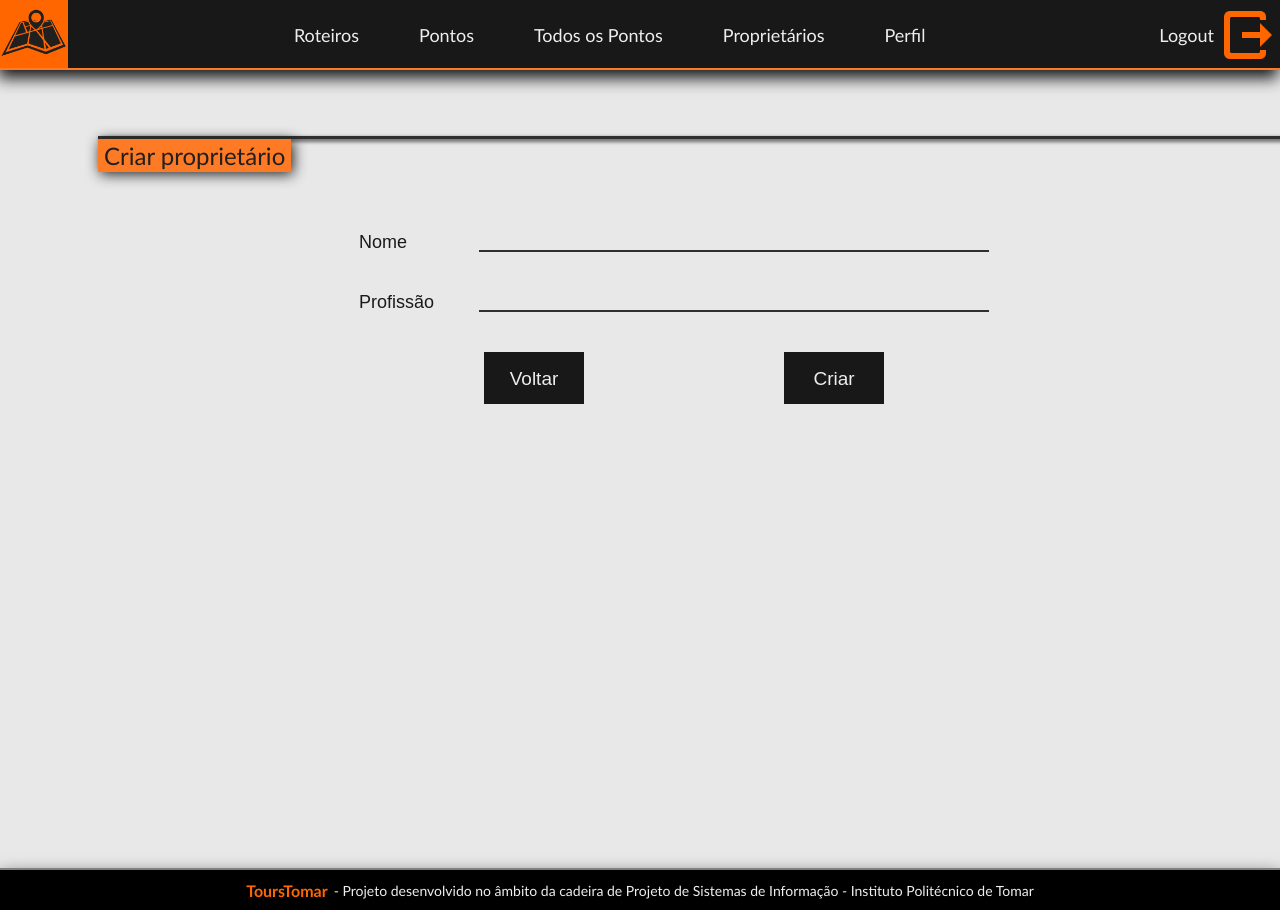
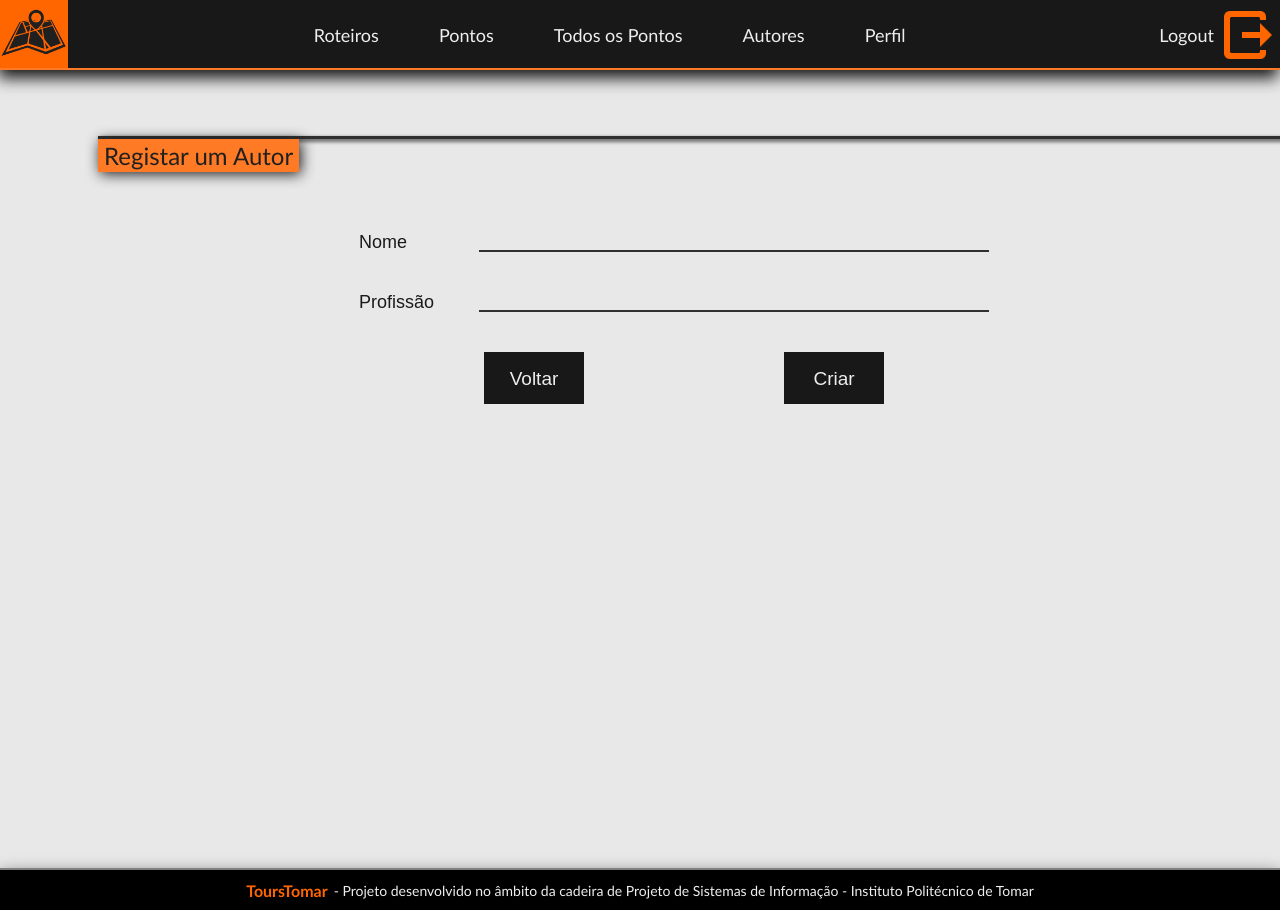
Before and after one commit to iptomar/PSI-Grupo-A-2019-2020, a React (Create React App) app in the folder frontoffice/: page /createProp in a window 1280 px wide. Built offline with nearby package versions, Linux system fonts and the light colour scheme; sample sign-in values are in the browser's storage.

Commit message:
Substituição Proprietários para autores
Para estar de acordo com o ficheiro inicial que nos foi fornecido.

```diff
--- a/frontoffice/src/pages/PointDetails.jsx
+++ b/frontoffice/src/pages/PointDetails.jsx
@@ -141,7 +141,7 @@ class PointDetails extends Component {
                 </div>
 
                 <div className="FieldDiv">
-                  <label className="FieldLabel">Proprietário do Edifício</label>
+                  <label className="FieldLabel">Autor/es do Edifício</label>
                   <input
                     type="text"
                     id="date"
--- a/frontoffice/src/pages/createProp.jsx
+++ b/frontoffice/src/pages/createProp.jsx
@@ -97,7 +97,7 @@ class CProp extends Component {
                     <div id="PageCenter">
                         <div id="PageCentralDiv">
                             <div className="TitleDiv"></div>
-                            <p className="TitleP">Criar proprietário</p>
+                            <p className="TitleP">Registar um Autor</p>
                             <div id="RouteBox">
                                 <div className="FieldDiv">
                                     <label className="FieldLabel">Nome</label>
--- a/frontoffice/src/pages/homepage.jsx
+++ b/frontoffice/src/pages/homepage.jsx
@@ -50,7 +50,8 @@ class HomePage extends Component {
                 <div id="PageMainDiv">
                     <div className="BackgroundDiv"></div>
                     <div id="PageCenter">
-                    <div id="PageCentralDiv">
+                    <div  id="PageCentralDiv">
+
                     </div>
                     <footer id="FooterDiv">
                         <p id="Footer1p">ToursTomar</p>
--- a/frontoffice/src/pages/navBar.jsx
+++ b/frontoffice/src/pages/navBar.jsx
@@ -64,7 +64,7 @@ class NavBar extends Component {
                 className="CenterNavButton"
                 onClick={() => this.props.redirecter("/Props")}
               >
-               Proprietários
+               Autores
               </button>
               {this.state.user.isadmin === 1 ? (
                 <div style={{ display: "flex", flexDirection: "row" }}>
--- a/frontoffice/src/pages/props.jsx
+++ b/frontoffice/src/pages/props.jsx
@@ -99,14 +99,14 @@ class Props extends React.Component {
           <div id="PageCenter">
             <div id="PageCentralDiv">
               <div className="TitleDiv"></div>
-              <p className="TitleP">Proprietários</p>
+              <p className="TitleP">Autor</p>
               <button
                 className="RegisterRedirectBtt"
                 onClick={() => {
                   this.setState({ redirect: "/CreateProp" });
                 }}
               >
-                Crie um proprietário
+                Registar um Autor
               </button>
 
               <table id="UsersTable">
--- a/frontoffice/src/pages/updatePoint.jsx
+++ b/frontoffice/src/pages/updatePoint.jsx
@@ -243,7 +243,7 @@ class Profile extends Component {
                 </div>
 
                 <div className="FieldDiv">
-                  <label className="FieldLabel">Data de enauguração</label>
+                  <label className="FieldLabel">Data de inauguração</label>
                   <input
                     type="text"
                     id="date"
@@ -261,7 +261,7 @@ class Profile extends Component {
                 </div>
 
                 <div className="FieldDiv">
-                  <label className="FieldLabel">Proprietário do Edifício</label>
+                  <label className="FieldLabel">Autor/es do Edifício</label>
                   <select
                     id="mySelect"
                     style={{
```
